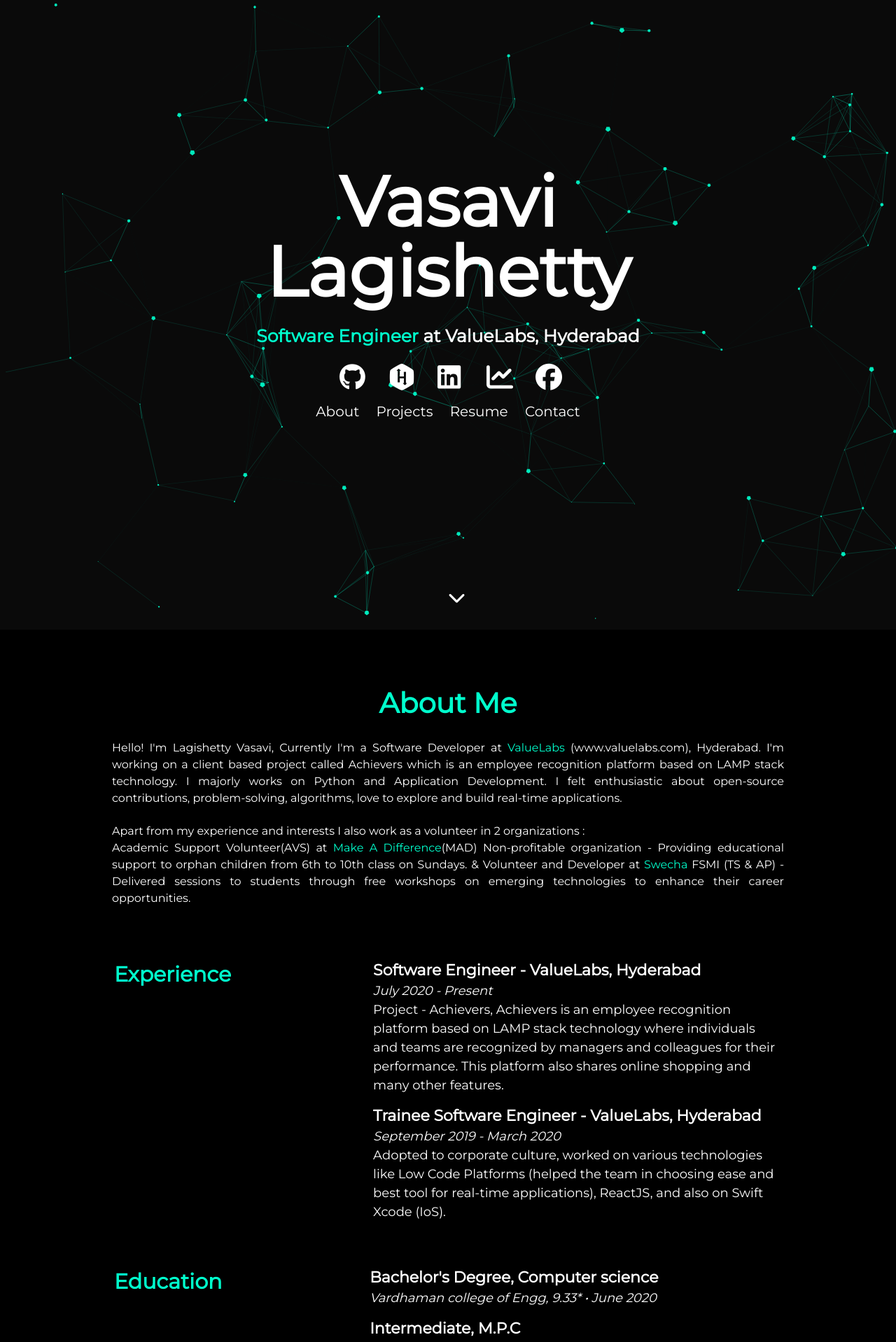
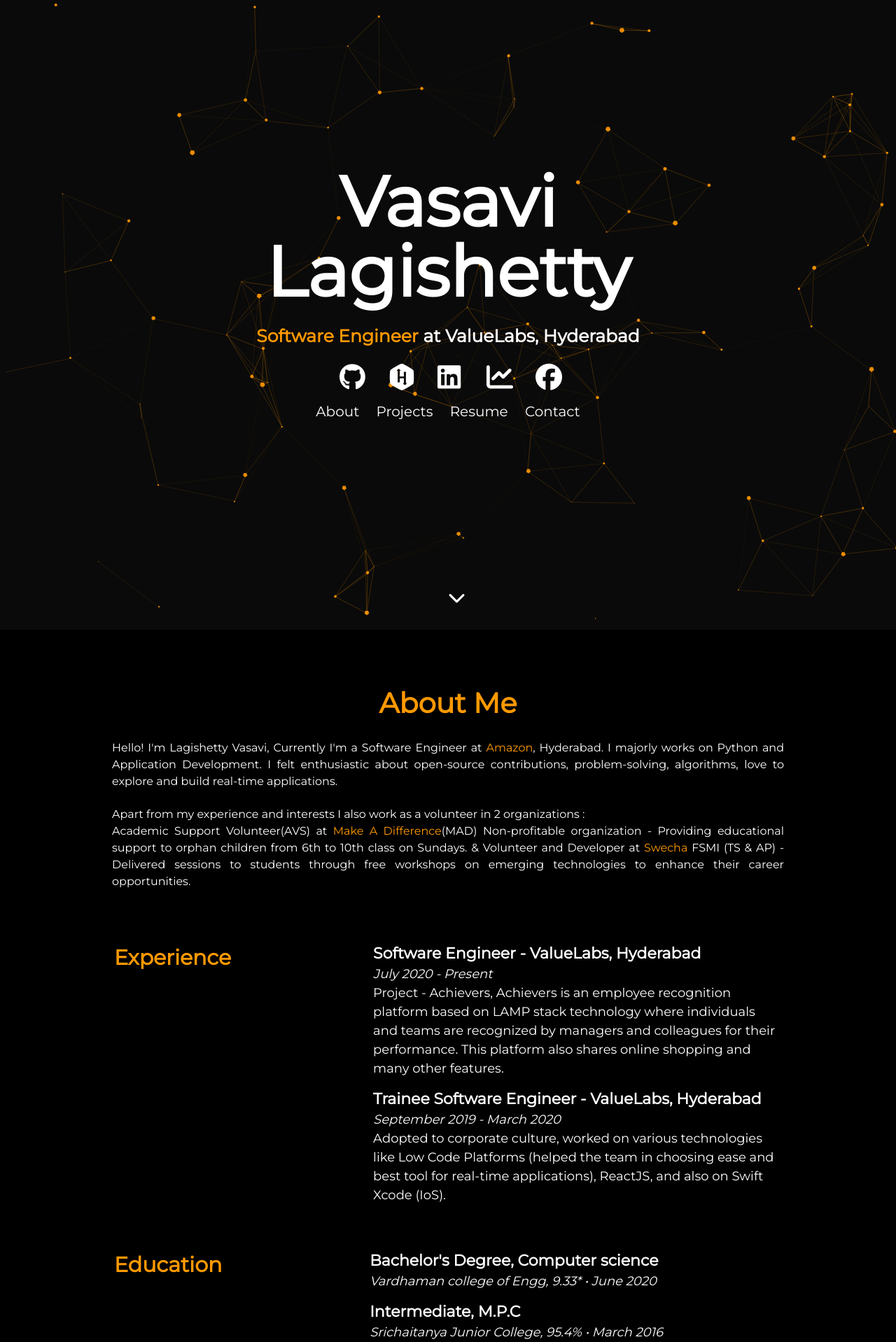
Before and after one commit to VasaviLagishetty/VasaviLagishetty.github.io, a Jekyll site: the page built from index.html, in a window 1280 px wide. Shown: the top 1918 px of the page at 70% size. Built offline with Jekyll 4.4.1, drawn with Linux system fonts in a browser that asks for light colours; nearby versions of some CDN libraries.

Commit message:
color change

```diff
--- a/_includes/about.html
+++ b/_includes/about.html
@@ -3,7 +3,7 @@
   <script src='https://kit.fontawesome.com/a076d05399.js'></script>
    <style>
      th{
-       color: #00ffcd;
+       color: #FF9900;
        padding-right: 50px;
        vertical-align: top;
        font-size: 18px;
@@ -17,7 +17,7 @@
        margin-bottom: 15px;
      }
      h1,h2,h3{
-       color: #00ffcd;
+       color: #FF9900;
      }
      i{
        margin-bottom: 35px;
@@ -74,8 +74,8 @@
  <body style="background-color:black;color: white">
 <div class="user-details">
   <h1> About Me </h1>
-  <p id="info1">Hello! I'm Lagishetty Vasavi, Currently I'm a Software Developer at <span style="color: #00ffcd;">ValueLabs</span> <a href="https://www.valuelabs.com/">(www.valuelabs.com)</a>, Hyderabad. I'm working on a client based project called Achievers which is an employee recognition platform based on LAMP stack technology. I majorly works on Python and Application Development. I felt enthusiastic about open-source contributions, problem-solving, algorithms, love to explore and build real-time applications.</p>
-  <p id="info">Apart from my experience and interests I also work as a volunteer in 2 organizations :<br>Academic Support Volunteer(AVS) at <span style="color: #00ffcd;">Make A Difference</span>(MAD) Non-profitable organization - Providing educational support to orphan children from 6th to 10th class on Sundays. & Volunteer and Developer at <span style="color: #00ffcd;">Swecha</span> FSMI (TS & AP) - Delivered sessions to students through free workshops on emerging technologies to enhance their career opportunities.</p>
+  <p id="info1">Hello! I'm Lagishetty Vasavi, Currently I'm a Software Engineer at <span style="color: #FF9900;">Amazon</span>, Hyderabad. I majorly works on Python and Application Development. I felt enthusiastic about open-source contributions, problem-solving, algorithms, love to explore and build real-time applications.</p>
+  <p id="info">Apart from my experience and interests I also work as a volunteer in 2 organizations :<br>Academic Support Volunteer(AVS) at <span style="color: #FF9900;">Make A Difference</span>(MAD) Non-profitable organization - Providing educational support to orphan children from 6th to 10th class on Sundays. & Volunteer and Developer at <span style="color: #FF9900;">Swecha</span> FSMI (TS & AP) - Delivered sessions to students through free workshops on emerging technologies to enhance their career opportunities.</p>
   </div><br><br>
 <table>
   <tr>
--- a/_includes/contact.html
+++ b/_includes/contact.html
@@ -19,7 +19,7 @@
             color: white;
         }
         a:hover{
-            color: #00ffcd;
+            color: #FF9900;
         }
         #icon{
             margin-bottom: 0px;
--- a/_includes/footer.html
+++ b/_includes/footer.html
@@ -20,7 +20,7 @@
 
     #icon-up:hover{
       background-color: black;
-      color: #00ffcd;
+      color: #FF9900;
     }
     @media only screen and (min-width: 550px) {
     #p1{
--- a/_includes/header.html
+++ b/_includes/header.html
@@ -5,7 +5,7 @@
   <div class="header">
       <h1>
         <span class="site-title">{{site.username}}</span>
-        <span class="site-description"><span style="color: #00ffcd;">Software Engineer</span> at ValueLabs, Hyderabad</span>
+        <span class="site-description"><span style="color: #FF9900;">Software Engineer</span> at ValueLabs, Hyderabad</span>
       </h1>
       {% include social_links.html %}
       <div class="header-links">
--- a/assets/css/main.css
+++ b/assets/css/main.css
@@ -3825,7 +3825,7 @@ sup {
 }
 .header-links .link:active,
 .header-links .link:hover{
-	color: #00ffcd;
+	color: #FF9900;
 }
 @media only screen and (min-width: 550px) {
 	.header-links .link {
@@ -3855,7 +3855,7 @@ sup {
 }
 .header-icons #icon:active,
 .header-icons #icon:hover {
-	color:#00ffcd;
+	color: #FF9900;
 }
 
 .header-icons #icon1 {
@@ -3870,7 +3870,7 @@ sup {
 }
 .header-icons #icon1:active,
 .header-icons #icon1:hover {
-	color:#00ffcd;
+	color: #FF9900;
 }
 
 @media only screen and (min-width: 550px) {
@@ -3907,7 +3907,7 @@ sup {
 .down #icon:hover,
 .footer a:active,
 .footer a:hover {
-	color: #00ffcd;
+	color: #FF9900;
 }
 #about {
 	width:90%;
@@ -4010,7 +4010,7 @@ body {
 	margin:10px 0;
 	padding:6px;
 	color:#000;
-	background-color: #00ffcd;
+	background-color: #FF9900;
 	border-radius: 8px;
 	text-align:center;
 	outline:0;
@@ -4022,7 +4022,7 @@ body {
 .project-link:active,
 .project-link:hover {
 	background-color:#000;
-	color: #00ffcd;
+	color: #FF9900;
 	transition:color .3s ease-in,
 	background-color .3s ease-in,
 }
--- a/assets/js/main.js
+++ b/assets/js/main.js
@@ -10,13 +10,13 @@ document.addEventListener("DOMContentLoaded", function() {
                 }
             },
             color: {
-                value: "#00ffcd"
+                value: "#FF9900"
             },
             shape: {
                 type: "polygon",
                 stroke: {
                     width: 0,
-                    color: "#00ffcd"
+                    color: "#FF9900"
                 },
                 polygon: {
                     nb_sides: 5
@@ -50,7 +50,7 @@ document.addEventListener("DOMContentLoaded", function() {
             line_linked: {
                 enable: !0,
                 distance: 150,
-                color: "#00ffcd",
+                color: "#FF9900",
                 opacity: .4,
                 width: 1
             },
```
